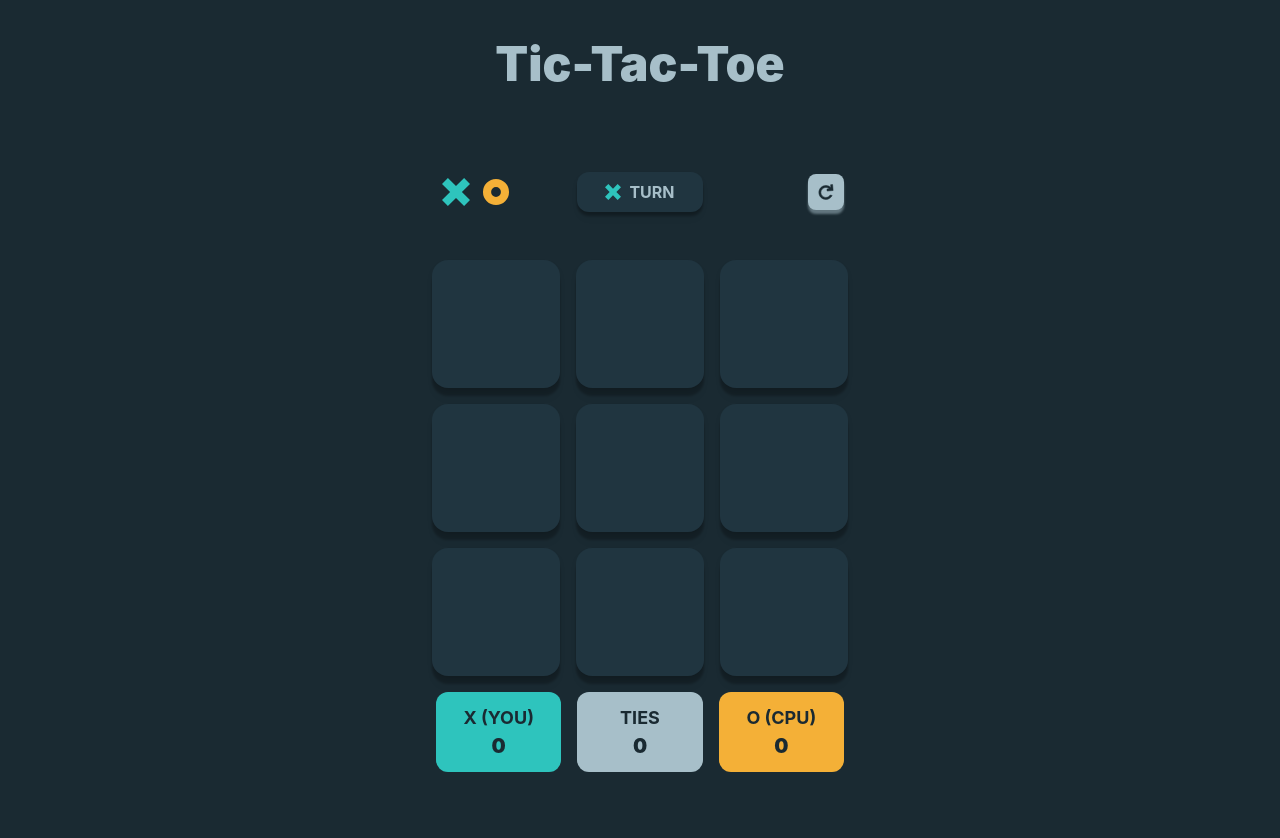
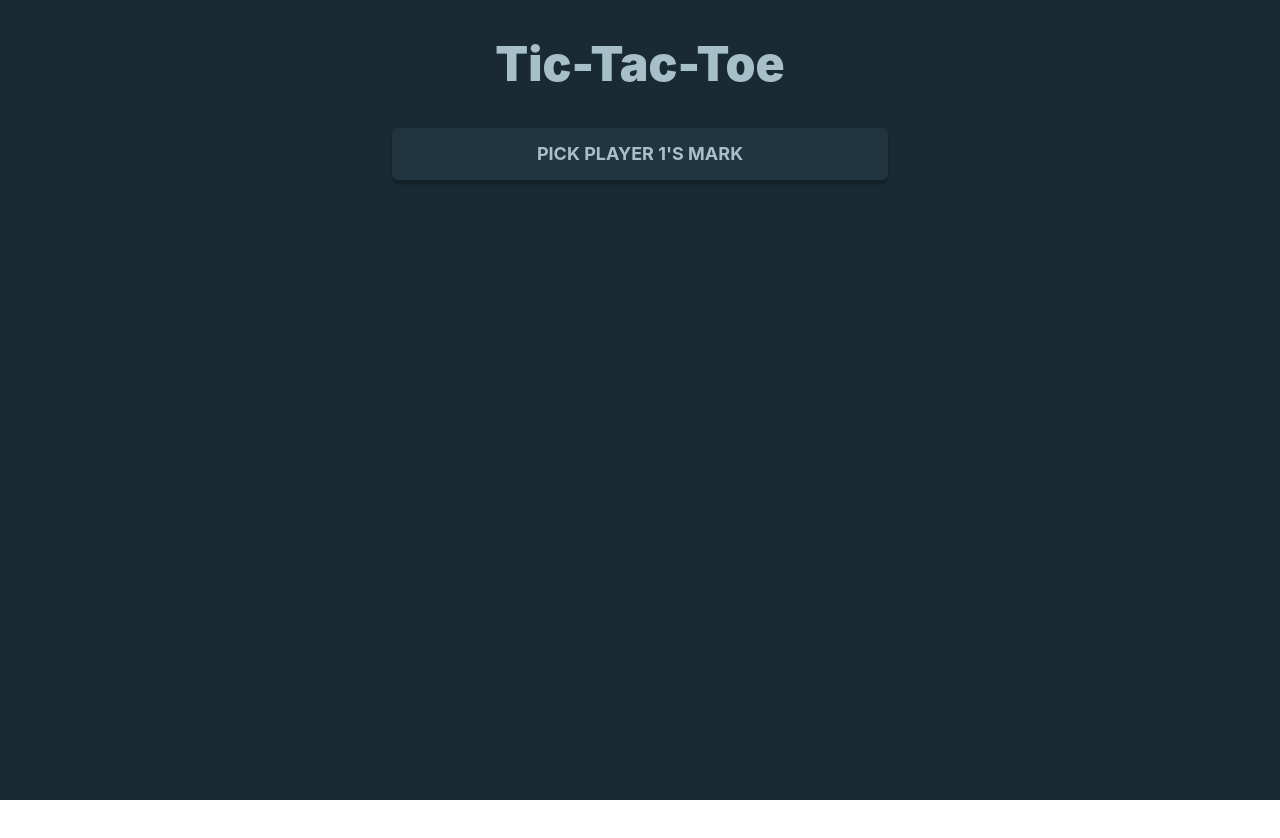
Before and after one commit to bmangust/tic-tac-toe, a React (Create React App) app: page / in a window 1280 px wide. Shown: the top 838 px of the page. After the commit the page ends 800 px from the top, so only its background shows below. Built offline with nearby package versions, Linux system fonts and the light colour scheme.

Commit message:
[wip] StartScreen

```diff
--- a/src/App.tsx
+++ b/src/App.tsx
@@ -1,5 +1,6 @@
-import { BoardContainer } from "./components/BoardContainer";
-import { Greetengs } from "./components/Greetengs";
+import { BoardContainer } from "./layouts/Game";
+import { Greetings } from "./layouts/Greetings";
+import { StartScreen } from "./layouts/StartScreen";
 import AppContextProvider from "./state/AppState";
 
 function App() {
@@ -9,8 +10,9 @@ function App() {
         <h1 className="w-full text-5xl text-center mb-10 font-black">
           Tic-Tac-Toe
         </h1>
-        <BoardContainer />
-        <Greetengs />
+        <StartScreen />
+        {/* <BoardContainer />
+        <Greetings /> */}
       </div>
     </AppContextProvider>
   );
--- a/src/components/BoardContainer.tsx
+++ b/src/layouts/Game.tsx
@@ -1,7 +1,7 @@
 import { observer } from "mobx-react-lite";
-import { Board } from "./Board";
-import { Score } from "./Score";
-import { TopBar } from "./TopBar";
+import { Board } from "../components/Board";
+import { Score } from "../components/Score";
+import { TopBar } from "../components/TopBar";
 
 export const BoardContainer = observer(() => {
   return (
--- a/src/components/Greetengs.tsx
+++ b/src/layouts/Greetings.tsx
@@ -1,10 +1,10 @@
 import { observer } from "mobx-react-lite";
 import { useContext } from "react";
 import { AppContext } from "../state/AppState";
-import { Button } from "./Button";
-import { Figure } from "./Figure";
+import { Button } from "../components/Button";
+import { Figure } from "../components/Figure";
 
-export const Greetengs = observer(() => {
+export const Greetings = observer(() => {
   const { isEndGame, winner, resetBoard, reset } = useContext(AppContext);
   const textColor = winner === "o" ? "yellow" : "cyan";
   const buttonColor = winner !== "o" ? "yellow" : "cyan";
--- /dev/null
+++ b/src/layouts/StartScreen.tsx
@@ -0,0 +1,30 @@
+export const StartScreen = () => {
+  return (
+    <div className="container mx-auto sm:w-full md:w-[31rem]">
+      <div
+        className="p-3 mb-5 rounded-md bg-darkCyan
+    drop-shadow-lg
+    flex "
+      >
+        <span className="text-gray font-bold text-lg uppercase mx-auto">
+          Pick player 1's mark
+        </span>
+        <fieldset className="relative">
+          <label htmlFor="x" className="">
+            <div
+              className="can-toggle__switch"
+              data-checked="x"
+              data-unchecked="o"
+            ></div>
+          </label>
+          <input
+            type="checkbox"
+            name="x"
+            id="x"
+            className="opacity-0 w-0 h-0"
+          />
+        </fieldset>
+      </div>
+    </div>
+  );
+};
--- a/tsconfig.json
+++ b/tsconfig.json
@@ -17,5 +17,6 @@
     "noEmit": true,
     "jsx": "react-jsx"
   },
-  "include": ["src"]
+  "include": ["src"],
+  "exclude": ["node_modules"]
 }
```
